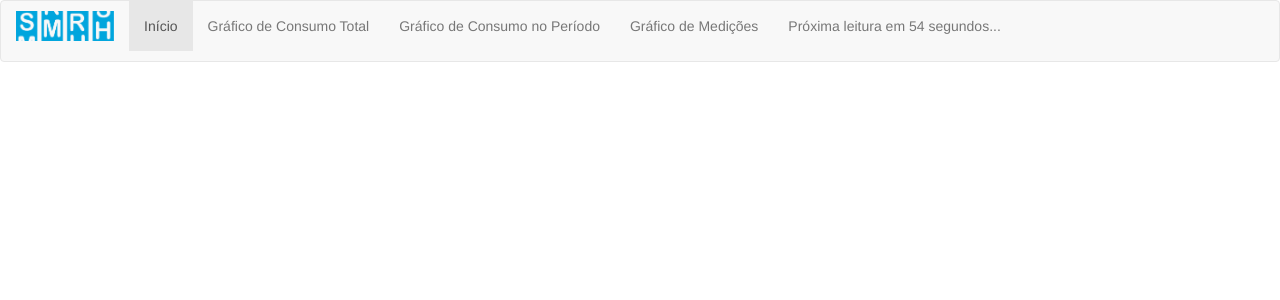
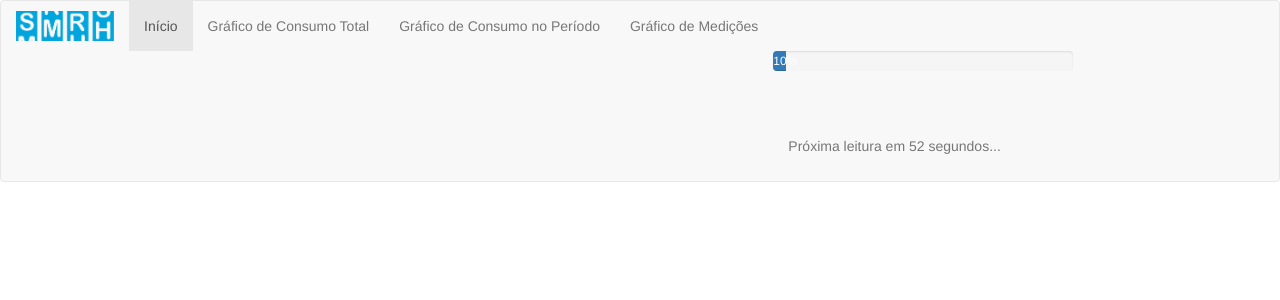
Before and after one commit to GabrielCAlves/SMRH, a Flask app: template server/templates/base.html in a window 1280 px wide. Shown: the top 300 px of the page. Run offline with Flask 2, Linux system fonts and the light colour scheme; the template is opened without the code that fills it, so the values that code supplies are empty; some libraries are stand-ins or nearby versions.

Commit message:
progress

```diff
--- a/server/templates/base.html
+++ b/server/templates/base.html
@@ -34,6 +34,43 @@
 </ul>
 <ul class="nav navbar-nav ml-auto">
   <li>
+    <div style="width: 300px; margin: 50px auto">
+      <div class="progress">
+        <div class="progress-bar" role="progressbar" aria-valuenow="60" aria-valuemin="0" aria-valuemax="100" style="max-width: 60%">
+          <span class="title">10%</span>
+        </div>
+      </div>
+    </div>
+
+    <style>
+    .progress-bar {
+  width: 0;
+  animation: progress 60s ease-in-out forwards;
+
+  .title {
+    opacity: 0;
+    animation: show 0.1s forwards ease-in-out 0.5s;
+  }
+}
+
+@keyframes progress {
+  from {
+    width: 0;
+  }
+  to {
+    width: 100%;
+  }
+}
+@keyframes show  {
+  from {
+    opacity: 0;
+  }
+  to {
+    opacity: 1;
+  }
+}
+    </style>
+
     <span class="navbar-text">
       <p> Próxima leitura em <span id="countdowntimer">60 </span> segundos...</p>
     </span>
```
